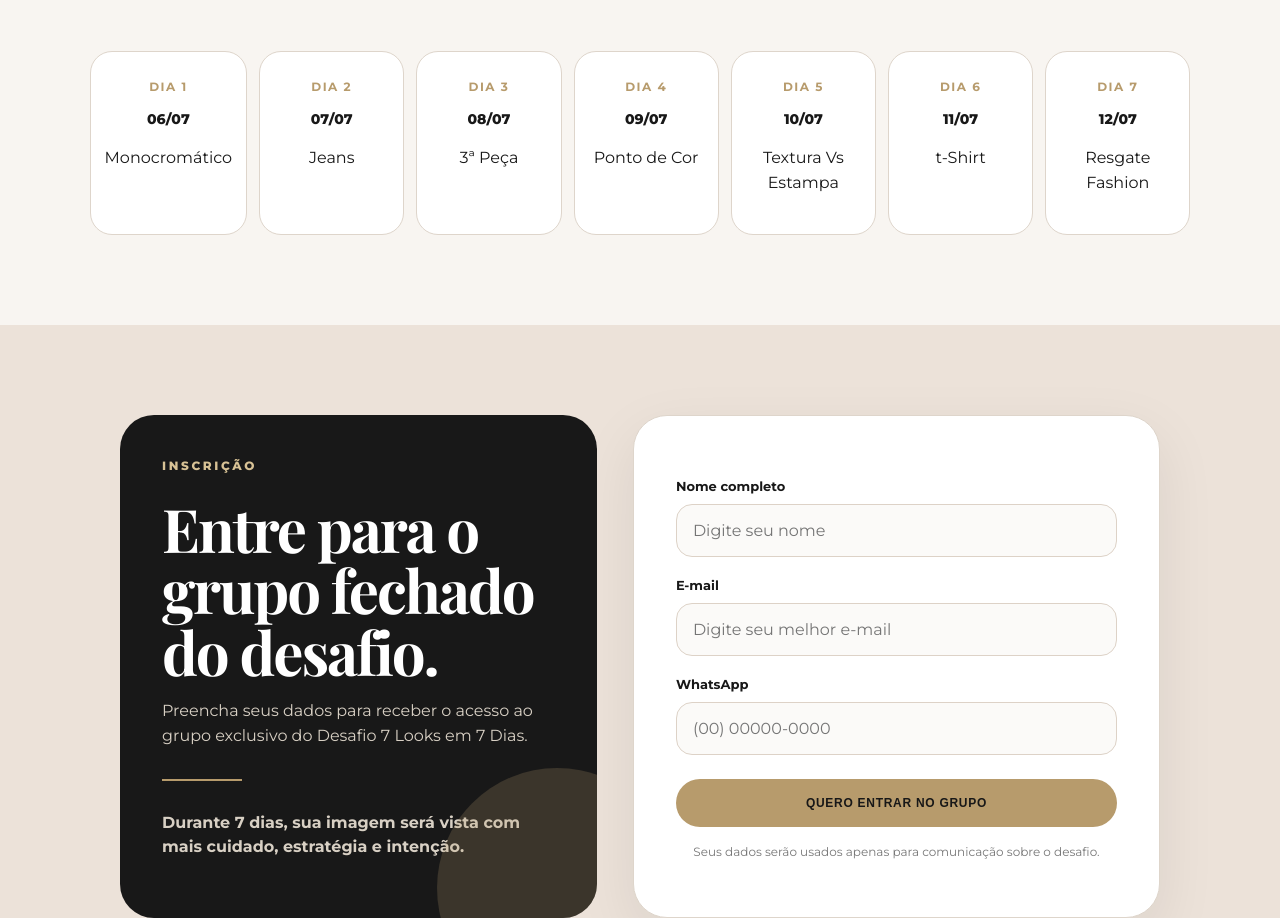
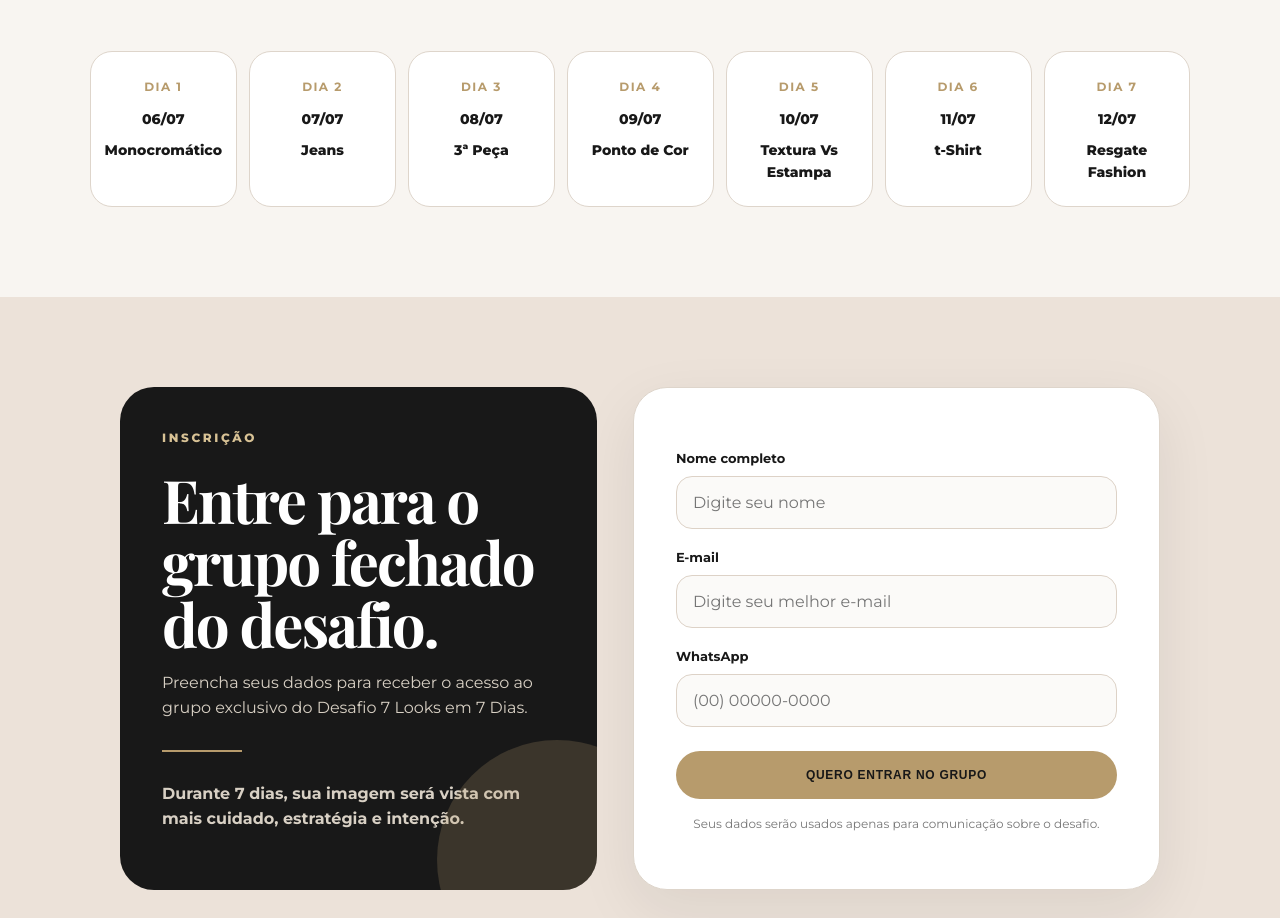
Before and after one commit to equipemarianabeloti-tech/desafio-7-looks-em-7-dias, a plain HTML site: page index.html in a window 1280 px wide. Shown: the part 3249-4167 px from the top of the page. Drawn offline with nearby package versions, Linux system fonts and the light colour scheme.

Commit message:
Update index.html

```diff
--- a/index.html
+++ b/index.html
@@ -747,13 +747,13 @@
       </div>
 
       <div class="timeline">
-        <div class="day"><strong>Dia 1</strong><span>06/07</span><p>Monocromático</p></div>
-        <div class="day"><strong>Dia 2</strong><span>07/07</span><p>Jeans</p></div>
-        <div class="day"><strong>Dia 3</strong><span>08/07</span><p>3ª Peça</p></div>
-        <div class="day"><strong>Dia 4</strong><span>09/07</span><p>Ponto de Cor</p></div>
-        <div class="day"><strong>Dia 5</strong><span>10/07</span><p>Textura Vs Estampa</p></div>
-        <div class="day"><strong>Dia 6</strong><span>11/07</span><p>t-Shirt</p></div>
-        <div class="day"><strong>Dia 7</strong><span>12/07</span><p>Resgate Fashion</p></div>
+        <div class="day"><strong>Dia 1</strong><span>06/07</span><span>Monocromático</span></div>
+        <div class="day"><strong>Dia 2</strong><span>07/07</span><span>Jeans</span></div>
+        <div class="day"><strong>Dia 3</strong><span>08/07</span><span>3ª Peça</span></div>
+        <div class="day"><strong>Dia 4</strong><span>09/07</span><span>Ponto de Cor</span></div>
+        <div class="day"><strong>Dia 5</strong><span>10/07</span><span>Textura Vs Estampa</span></div>
+        <div class="day"><strong>Dia 6</strong><span>11/07</span><span>t-Shirt</span></div>
+        <div class="day"><strong>Dia 7</strong><span>12/07</span><span>Resgate Fashion</span></div>
       </div>
     </div>
   </section>
```
